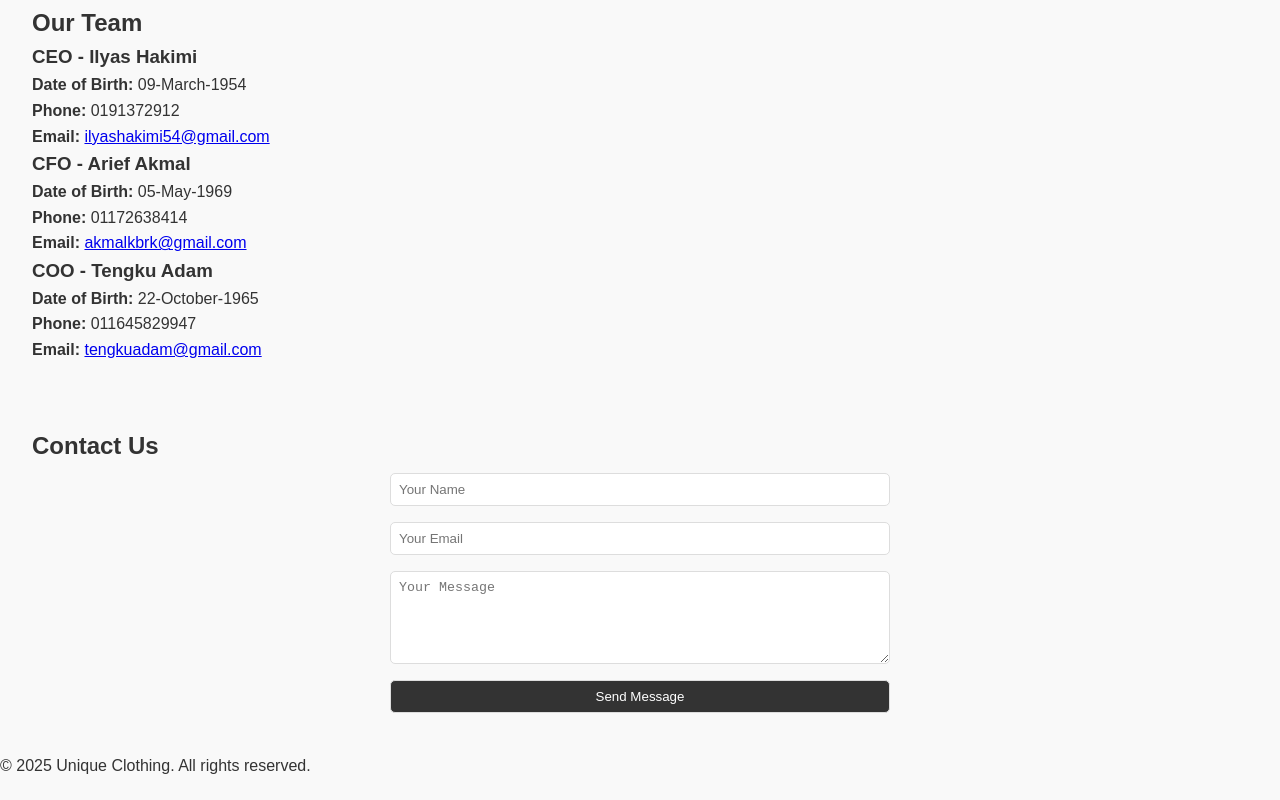
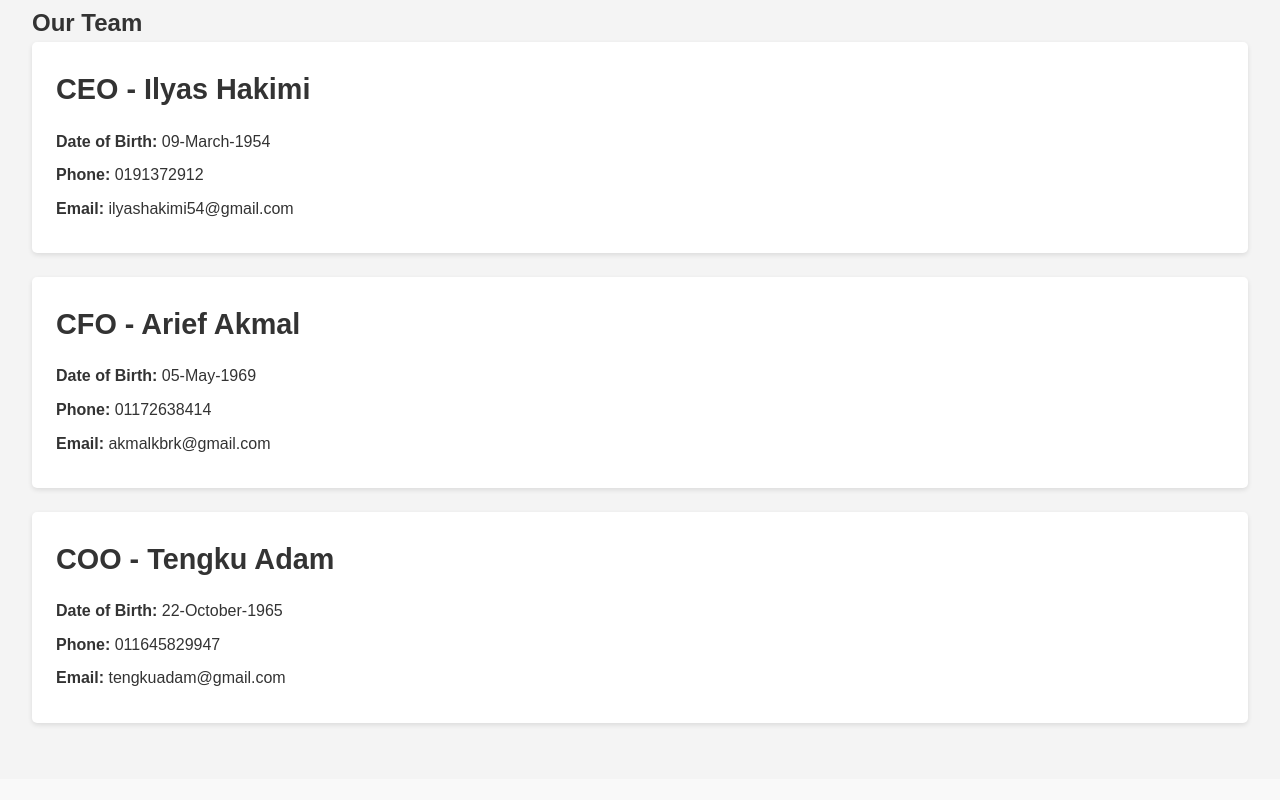
Before and after one commit to r0ckyyyyy/rocky, a plain HTML site: page index.html in a window 1280 px wide. Shown: the part 700-1500 px from the top of the page. Before the commit the page ends 1479 px from the top, so only its background shows below. Drawn offline with Linux system fonts and the light colour scheme.

Commit message:
Update styles.css

```diff
--- a/styles.css
+++ b/styles.css
@@ -115,6 +115,38 @@ section {
     background: #333;
 }
 
+/* Team Section */
+#team {
+    padding: 2rem;
+    background-color: #f4f4f4;
+}
+
+.team-member {
+    background: #fff;
+    padding: 1.5rem;
+    border-radius: 5px;
+    margin-bottom: 1.5rem;
+    box-shadow: 0 2px 5px rgba(0, 0, 0, 0.1);
+}
+
+.team-member h3 {
+    font-size: 1.8rem;
+    margin-bottom: 1rem;
+}
+
+.team-member p {
+    margin: 0.5rem 0;
+}
+
+.team-member a {
+    color: #333;
+    text-decoration: none;
+}
+
+.team-member a:hover {
+    color: #ff6347;
+}
+
 /* Contact Section */
 .contact form {
     max-width: 500px;
@@ -143,13 +175,6 @@ section {
     background: #555;
 }
 
-.hidden {
-    display: none;
-    color: green;
-    font-size: 1rem;
-    margin-top: 1rem;
-}
-
 /* Animations */
 @keyframes fadeIn {
     from {
@@ -165,3 +190,11 @@ section {
 section {
     animation: fadeIn 1s ease-in-out;
 }
+
+/* Footer */
+footer {
+    text-align: center;
+    padding: 1rem;
+    background: #333;
+    color: #fff;
+}
```
